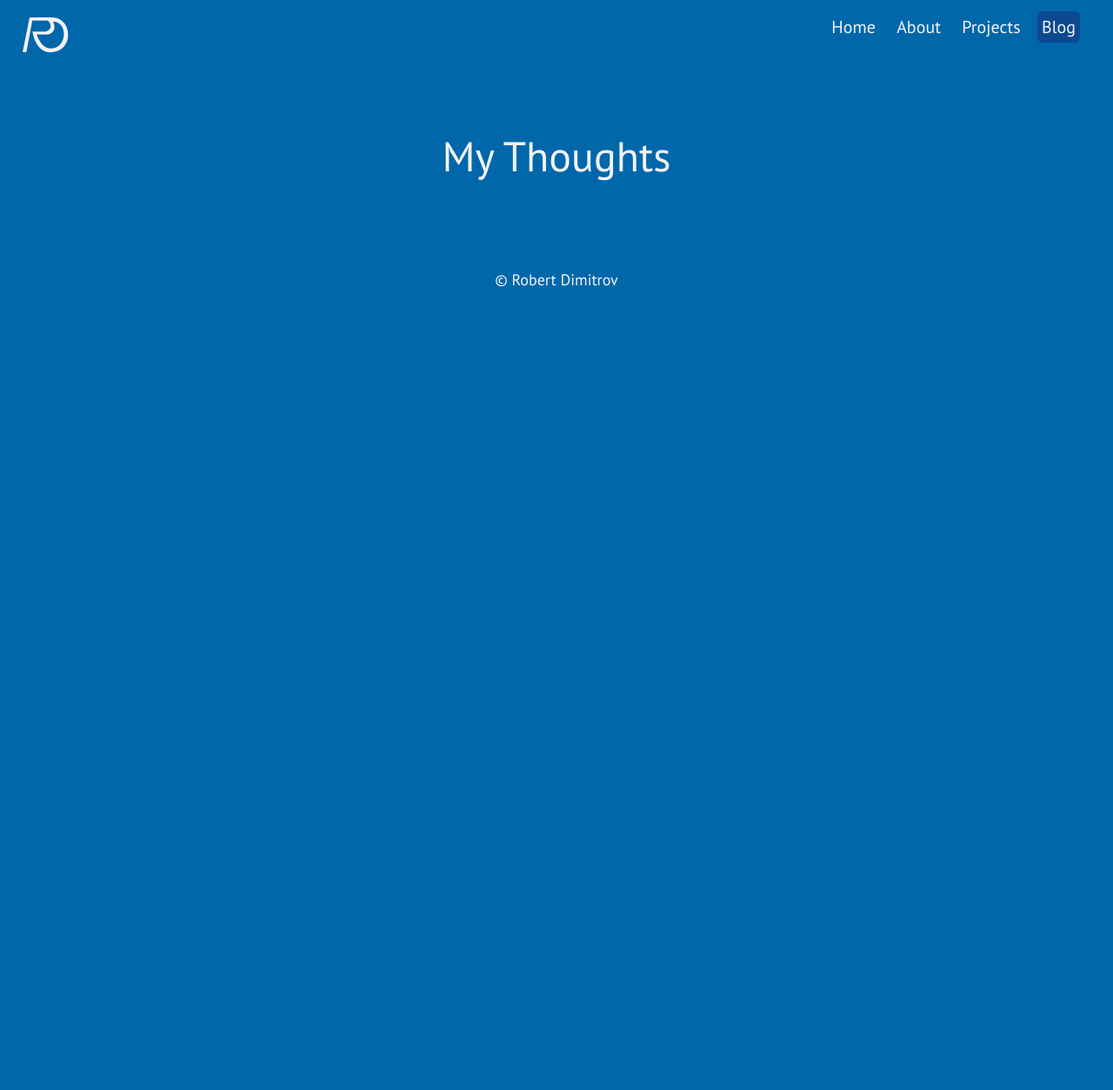
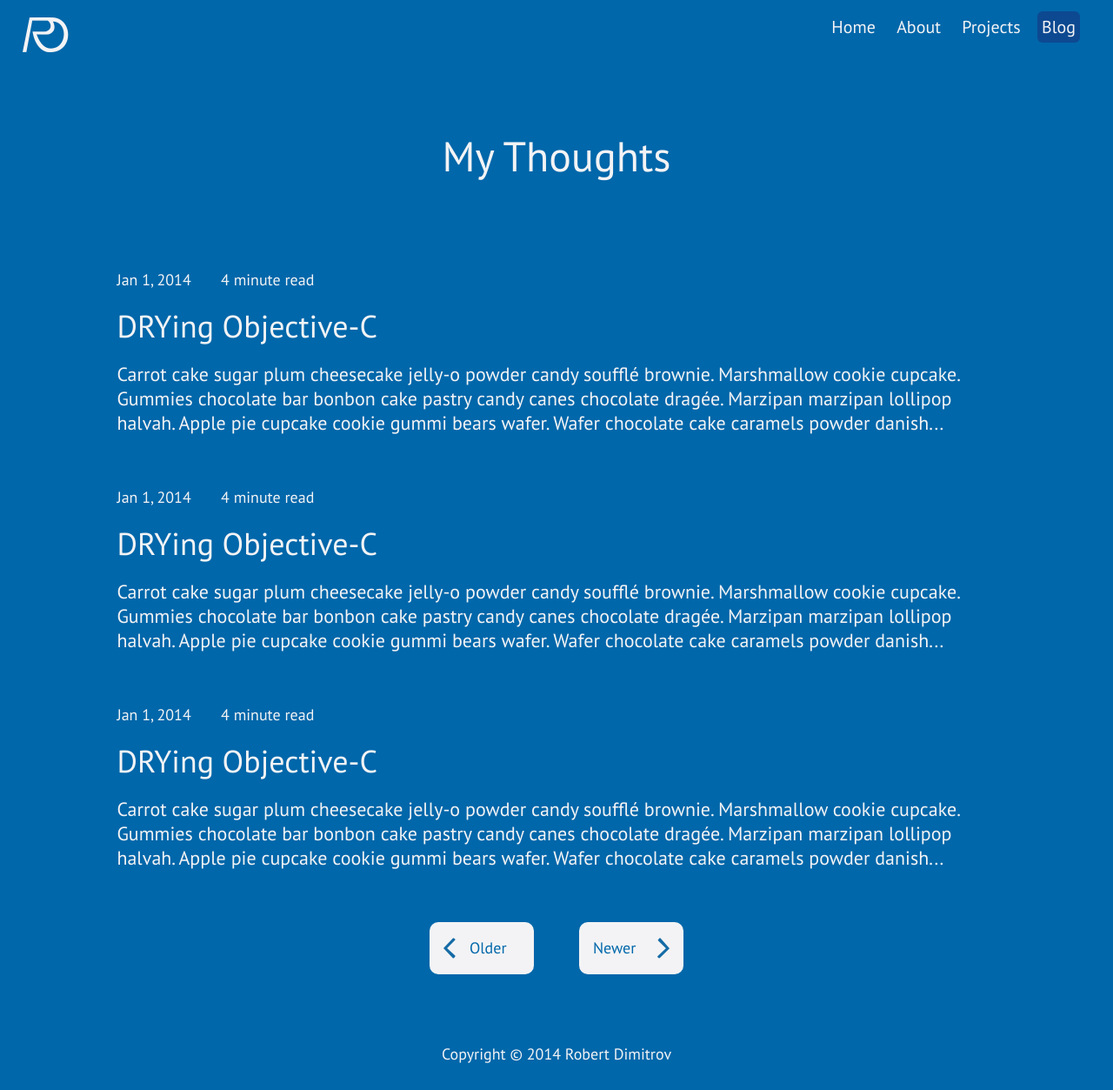
Before and after one commit to robbdimitrov/robbdimitrov.github.io, a Jekyll site: the page blog/index.html, which Jekyll copies as it is, in a window 1280 px wide. Shown: the whole page at 87% size. Built offline with Jekyll 4.4.1, drawn with Linux system fonts in a browser that asks for light colours; Markdown is read by kramdown in place of the engine named in the settings; before the commit the page ends 900 px from its top, so only the background shows below that.

Commit message:
Implement Blog design.

```diff
--- a/about/index.html
+++ b/about/index.html
@@ -61,6 +61,6 @@
 				</p>
 			</div>
 		</div>
-		<footer>&copy; Robert Dimitrov</footer>
+		<footer>Copyright &copy; 2014 Robert Dimitrov</footer>
 	</body>
 </html>
--- a/blog/index.html
+++ b/blog/index.html
@@ -25,8 +25,59 @@
 		</header>
 		<div class="wrapper">
 			<h1 class="title">My Thoughts</h1>
-
+			<div class="articles">
+				<article>
+					<div class="article_info">
+						<p class="article_date">Jan 1, 2014</p>
+						<p class="article_length">4 minute read</p>
+					</div>
+					<p class="article_title">DRYing Objective-C</p>
+					<p class="article_content">
+						Carrot cake sugar plum cheesecake jelly-o powder candy soufflé brownie. Marshmallow
+						cookie cupcake. Gummies chocolate bar bonbon cake pastry candy canes chocolate dragée. Marzipan marzipan
+						lollipop halvah. Apple pie cupcake cookie gummi bears wafer. Wafer chocolate cake caramels powder danish...
+					</p>
+				</article>
+				<article>
+					<div class="article_info">
+						<p class="article_date">Jan 1, 2014</p>
+						<p class="article_length">4 minute read</p>
+					</div>
+					<p class="article_title">DRYing Objective-C</p>
+					<p class="article_content">
+						Carrot cake sugar plum cheesecake jelly-o powder candy soufflé brownie. Marshmallow
+						cookie cupcake. Gummies chocolate bar bonbon cake pastry candy canes chocolate dragée. Marzipan marzipan
+						lollipop halvah. Apple pie cupcake cookie gummi bears wafer. Wafer chocolate cake caramels powder danish...
+					</p>
+				</article>
+				<article>
+					<div class="article_info">
+						<p class="article_date">Jan 1, 2014</p>
+						<p class="article_length">4 minute read</p>
+					</div>
+					<p class="article_title">DRYing Objective-C</p>
+					<p class="article_content">
+						Carrot cake sugar plum cheesecake jelly-o powder candy soufflé brownie. Marshmallow
+						cookie cupcake. Gummies chocolate bar bonbon cake pastry candy canes chocolate dragée. Marzipan marzipan
+						lollipop halvah. Apple pie cupcake cookie gummi bears wafer. Wafer chocolate cake caramels powder danish...
+					</p>
+				</article>
+				<div class="controls">
+					<a href="#">
+						<div class="article_button older">
+							<div class="older_icon"></div>
+							<p class="button_name">Older</p>
+						</div>
+					</a>
+					<a href="#">
+						<div class="article_button newer">
+							<div class="newer_icon"></div>
+							<p class="button_name">Newer</p>
+						</div>
+					</a>
+				</div>
+			</div>
 		</div>
-		<footer>&copy; Robert Dimitrov</footer>
+		<footer>Copyright &copy; 2014 Robert Dimitrov</footer>
 	</body>
 </html>
--- a/css/stylesheet.css
+++ b/css/stylesheet.css
@@ -10,6 +10,38 @@ body {
 	background: #0067AA;
 	font-family: 'PT Sans', sans-serif;
 	color: #F3F3F5;
+}
+
+p {
+	margin: 0;
+	padding: 0;
+}
+
+h3 {
+	font-size: 36px;
+	font-weight: normal;
+	margin: 0 0 0 0;
+}
+
+ul {
+	padding: 0px;
+	margin: 0;
+	margin-left: 20px;
+	margin-top: 10px;
+}
+
+header {
+	height: 60px;
+}
+
+footer {
+	position: relative;
+  	bottom: 0;
+  	width: 100%;
+	font-size: 18px;
+	text-align: center;
+	margin-top: 80px;
+	margin-bottom: 30px;
 }
 
 .wrapper {
@@ -26,10 +58,6 @@ body {
 	margin-left: auto;
     margin-right: auto;
     margin-top: 80px;
-}
-
-header {
-	height: 60px;
 }
 
 #logo {
@@ -74,16 +102,6 @@ header {
 
 .menu_item:active {
 	background-color: #0D4991;
-}
-
-footer {
-	position: relative;
-  	bottom: 0;
-  	width: 100%;
-	font-size: 18px;
-	text-align: center;
-	margin-top: 80px;
-	margin-bottom: 30px;
 }
 
 .tagline {
@@ -176,19 +194,6 @@ footer {
 	height: 240px;
 }
 
-h3 {
-	font-size: 36px;
-	font-weight: normal;
-	margin: 0 0 0 0;
-}
-
-ul {
-	padding: 0px;
-	margin: 0;
-	margin-left: 20px;
-	margin-top: 10px;
-}
-
 .infobox {
 	margin-top: 52px;
 }
@@ -266,6 +271,7 @@ ul {
 .button_name {
 	margin-left: 16px;
 	float: left;
+	margin-top: 18px;
 }
 
 .project_image {
@@ -311,3 +317,102 @@ ul {
 	height: 103px;
 	background-position: -769px -10px;
 }
+
+.articles {
+	margin-top: 80px;
+	margin-bottom: 50px;
+	width: 80%;
+	margin-left: auto;
+	margin-right: auto;
+}
+
+article {
+	margin-top: 20px;
+	overflow: auto;
+}
+
+.article_info {
+	margin-top: 20px;
+}
+
+.article_date {
+	font-size: 18px;
+	margin-right: 30px;
+	display: inline-block;
+}
+
+.article_length {
+	font-size: 18px;
+	display: inline-block;
+}
+
+.article_title {
+	font-size: 36px;
+	margin-top: 18px;
+}
+
+.article_content {
+	font-size: 22px;
+	margin-top: 18px;
+	margin-bottom: 20px;
+}
+
+.article_button {
+	background-color: #F3F3F5;
+	border-radius: 10px;
+	width: 120px;
+	height: 60px;
+	font-size: 18px;
+	color: #0067AA;
+	margin-left: 26px;
+	margin-right: 26px;
+}
+
+.article_button:hover {
+	background-color: #99BFDC;
+}
+
+.article_button div {
+	background-image:url(../images/spritesheet.png);
+	background-size: 1000px 400px;
+    background-repeat: no-repeat;
+}
+
+.older {
+	float: left;
+}
+
+.newer {
+	float: right;
+}
+
+.older div {
+	background-position: -362px -170px;
+	float: left;
+	margin-left: 16px;
+	width: 14px;
+	height: 24px;
+	margin-top: 18px;
+}
+
+.older button_name {
+	margin-left: 16px;
+	margin-top: 18px;
+	float: left;
+}
+
+.newer div {
+	background-position: -424px -170px;
+	float: right;
+	margin-right: 16px;
+	width: 14px;
+	height: 24px;
+	margin-top: 18px;
+}
+
+.controls {
+	margin-top: 40px;
+	width: 344px;
+	margin-left: auto;
+	margin-right: auto;
+}
--- a/index.html
+++ b/index.html
@@ -41,6 +41,6 @@
 				</li>
 			</ul>
 		</div>
-		<footer>&copy; Robert Dimitrov</footer>
+		<footer>Copyright &copy; 2014 Robert Dimitrov</footer>
 	</body>
 </html>
```
Also changed, not shown: projects/index.html (+6 -6 lines).
